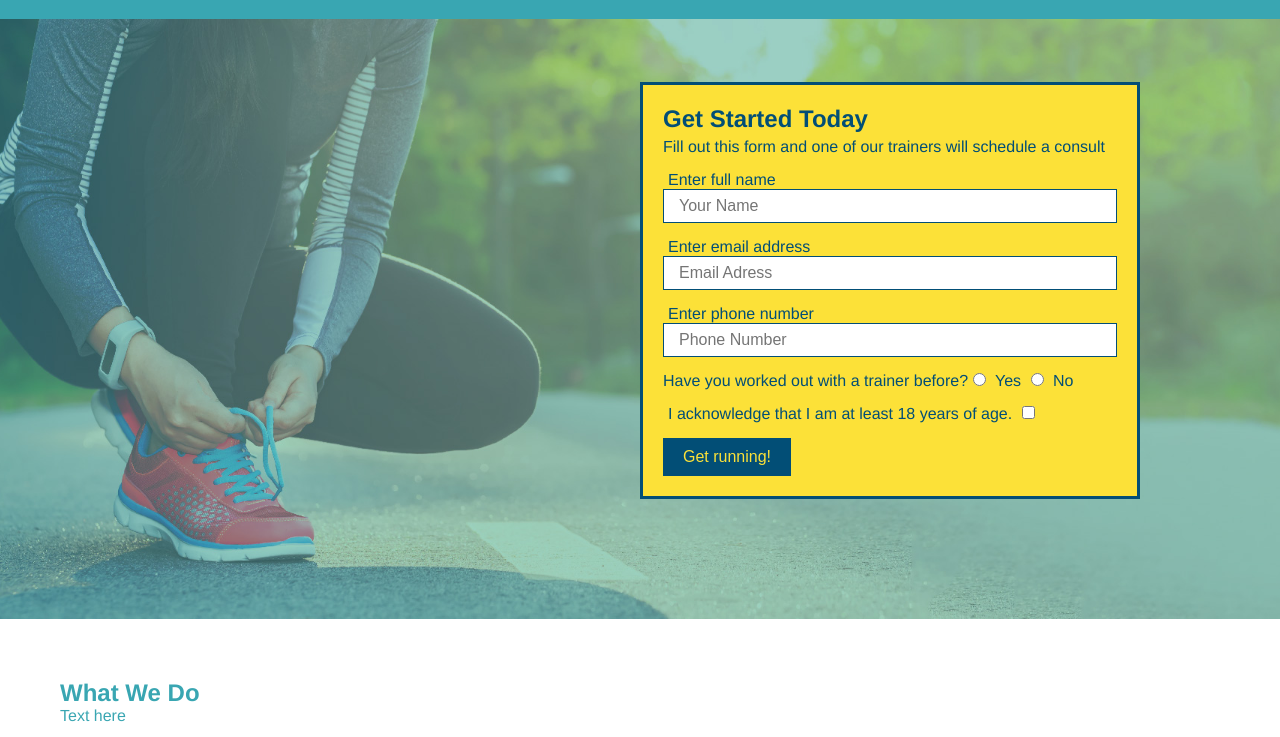
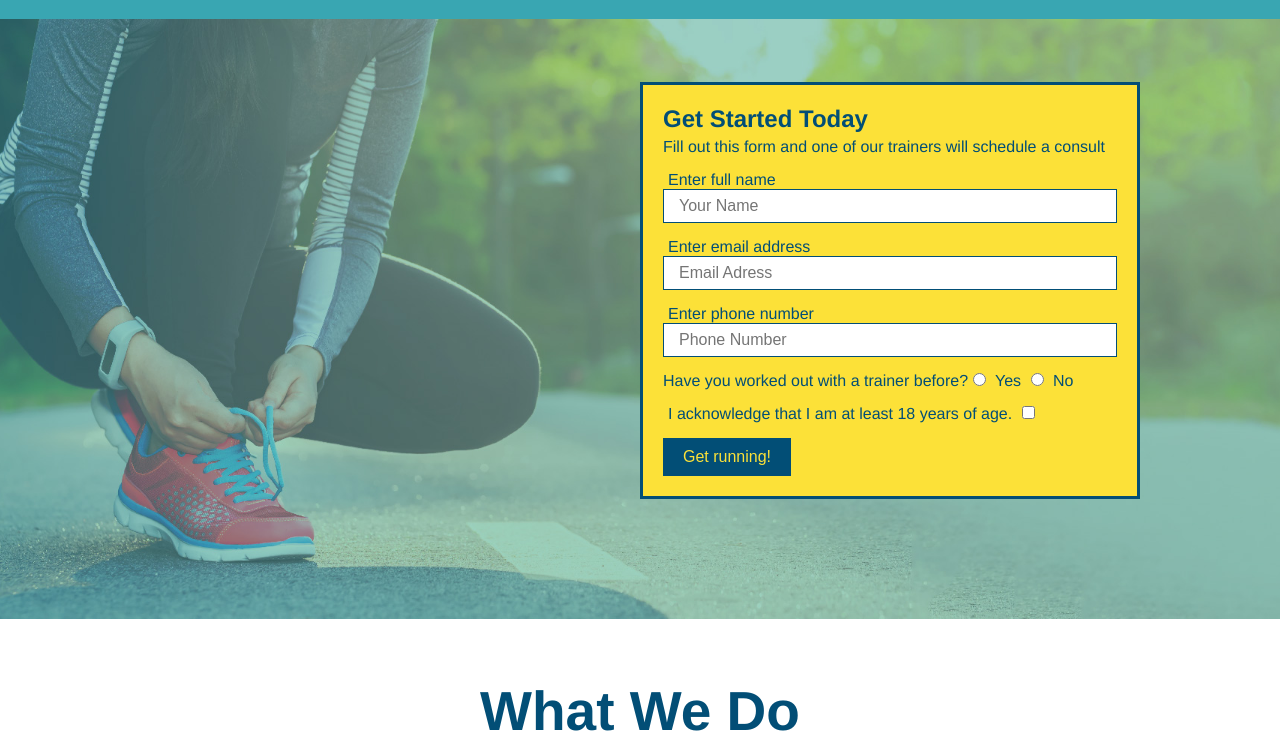
Before and after one commit to SamuelSook/run-buddy, a plain HTML site: page index.html in a window 1280 px wide. Shown: the part 63-800 px from the top of the page. Drawn offline with Linux system fonts and the light colour scheme.

Commit message:
style what we do section

```diff
--- a/assets/css/style.css
+++ b/assets/css/style.css
@@ -96,6 +96,28 @@ section {
     padding: 60px;
 }
 
+.intro {
+    text-align: center;
+}
+
+.intro h2 {
+    font-size: 55px;
+    color: #024e76;
+    margin-bottom: 35px;
+    padding: 0 100px 20px 100px;
+    border-bottom: 3px solid;
+    border-color: #fce138;
+    display: inline-block;
+}
+
+.intro p {
+    line-height: 1.7;
+    color: #39a6b2;
+    width: 80%;
+    font-size: 20px;
+    margin: 0 auto;
+}
+
 footer {
     background: #fce138;
     width: 100%;
--- a/index.html
+++ b/index.html
@@ -71,14 +71,14 @@
             </div>
         </section>
 
-        <section id="what-we-do">
+        <section id="what-we-do" class="intro">
             <h2>What We Do</h2>
             <p>
                 Text here
             </p>
         </section>
 
-        <section id="what-you-do">
+        <section id="what-you-do" >
             <h2>What You Do </h2>
 
             <div>
@@ -88,16 +88,19 @@
             </div>
 
             <div>
+                <img src="./assets/images/step-2.svg" alt="">
                 <h3>Step 2: Consult with One of Our Trainers.</h3>
                 <p>Are you here to build muscle, lose weight, or just feel good?</p>
             </div>
 
             <div>
+                <img src="./assets/images/step-3.svg" alt="">
                 <h3>Step 3: Get Running</h3>
                 <p>Hit the ground running (literally) once your trainer lays out your plan.</p>
             </div>
 
             <div>
+                <img src="./assets/images/step-4.svg" alt="">
                 <h3>Step 4: See Results.</h3>
                 <p>Bi-weekly checkins with your trainer will keep you focused</p>
             </div>
```
